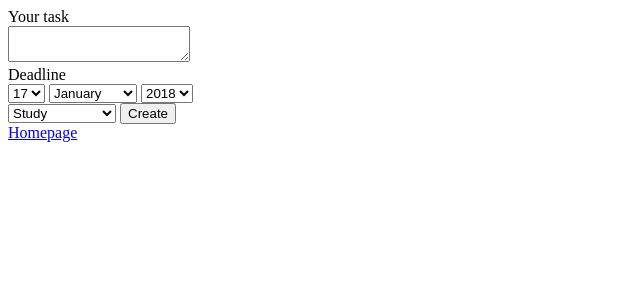
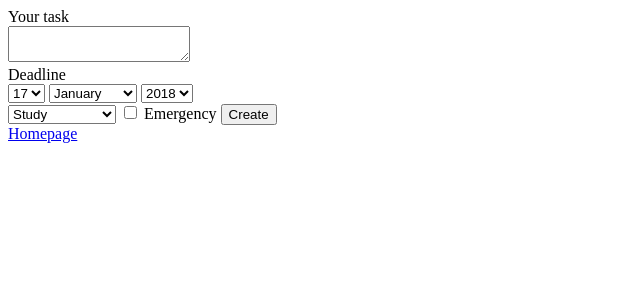
Before and after one commit to YShu7/Todo-Manager, a Rails app: page /tasks/new in a window 1280 px wide. Shown: the top 300 px of the page, without its empty margins (0-640 px from the left). Run offline with Rails 7, Linux system fonts and the light colour scheme; data comes from the database, SQL or seed files in the repository; style sheets or scripts are compiled from the project's sources.

Commit message:
add emergency

```diff
--- a/app/controllers/tasks_controller.rb
+++ b/app/controllers/tasks_controller.rb
@@ -44,7 +44,7 @@ class TasksController < ApplicationController
     private
 
     def task_params
-        params.require(:task).permit(:text, :group_id, :ddl)
+        params.require(:task).permit(:text, :group_id, :ddl, :emergency)
     end
 
     def set_task
--- a/app/views/tasks/_form.html.erb
+++ b/app/views/tasks/_form.html.erb
@@ -6,6 +6,9 @@
 
 <%= f.collection_select(:group_id, Group.all, :id, :name) %>
 
+<%= check_box_tag(:emergency) %>
+<%= label_tag(:emergency, "Emergency") %>
+
 <% if @task.errors.any? %>
 	<ul>
 	<% @task.errors.full_messages.each do |msg| %>
```
Also changed, not shown: 1 other file.
